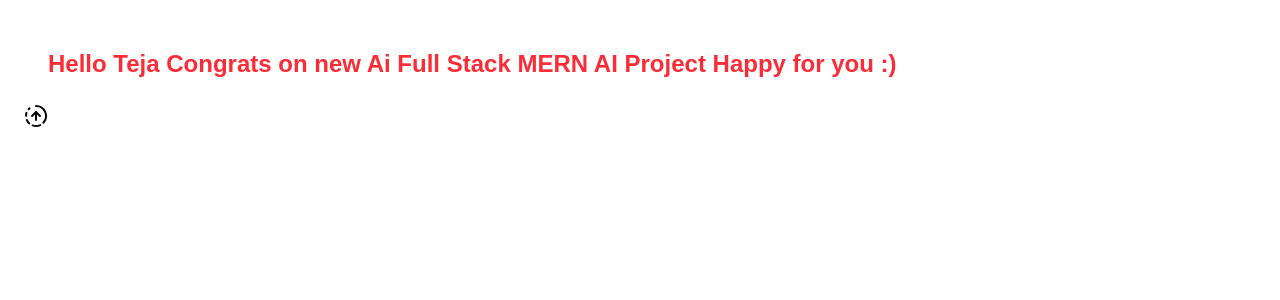
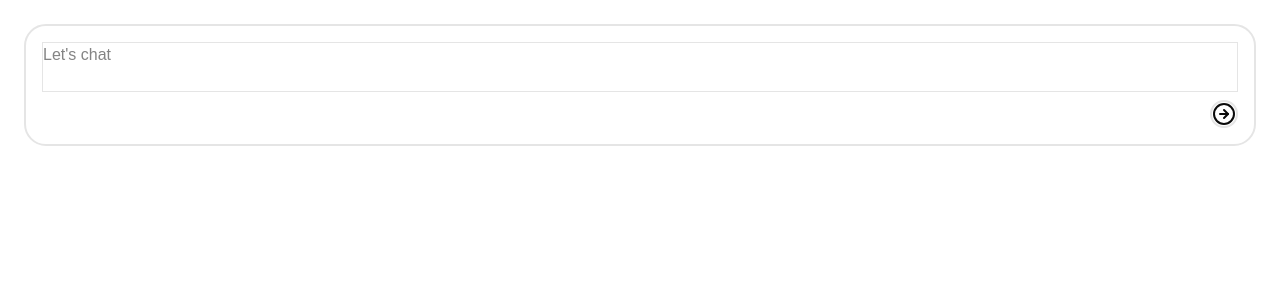
Before and after one commit to teja205101/MERN-AI-APP, a React (Vite) app in the folder packages/client/: page / in a window 1280 px wide. Shown: the top 300 px of the page. Built offline with nearby package versions, Linux system fonts and the light colour scheme.

Commit message:
connecting backend and frontend:)

```diff
--- a/package.json
+++ b/package.json
@@ -11,9 +11,11 @@
     "prepare": "husky"
   },
   "dependencies": {
+    "axios": "^1.15.2",
     "bun-plugin-tailwind": "^0.1.2",
     "react": "^19",
     "react-dom": "^19",
+    "react-hook-form": "^7.73.1",
     "tailwindcss": "^4.1.11",
     "uuid": "^13.0.0",
     "zod": "^4.3.6"
--- a/packages/client/src/App.tsx
+++ b/packages/client/src/App.tsx
@@ -1,16 +1,9 @@
-// import './index.css';
-// import { Button } from "@/components/ui/button"
-import { CircleFadingArrowUpIcon } from 'lucide-react';
+import { ChatBot } from './components/ui/chatBot';
 
 function App() {
    return (
       <div className="p-6">
-         <p className="text-2xl font-bold text-red-500 p-6">
-            Hello Teja Congrats on new Ai Full Stack MERN AI Project Happy for
-            you :)
-         </p>
-         {/* <Button variant="outline">Button</Button> */}
-         <CircleFadingArrowUpIcon />
+         <ChatBot />
       </div>
    );
 }
--- /dev/null
+++ b/packages/client/src/components/ui/chatBot.tsx
@@ -0,0 +1,55 @@
+import { CircleArrowRight } from 'lucide-react';
+import { useForm } from 'react-hook-form';
+import axios from 'axios';
+import { useRef } from 'react';
+import type { KeyboardEvent } from 'react';
+
+type FormData = {
+   prompt: string;
+};
+
+export const ChatBot = () => {
+   const conversationId = useRef(crypto.randomUUID());
+   const { register, handleSubmit, reset, formState } = useForm<FormData>();
+
+   const onSubmit = async ({ prompt }: FormData) => {
+      reset();
+
+      const { data } = await axios.post('/api/chat', {
+         prompt,
+         conversationId: conversationId.current,
+      });
+
+      console.log(data);
+   };
+
+   const onKeyDown = (e: KeyboardEvent<HTMLFormElement>) => {
+      if (e.key === 'Enter' && !e.shiftKey) {
+         e.preventDefault();
+         handleSubmit(onSubmit)();
+      }
+   };
+
+   return (
+      <form
+         onSubmit={handleSubmit(onSubmit)}
+         onKeyDown={onKeyDown}
+         className="flex flex-col gap-2 items-end border-2 p-4 rounded-3xl"
+      >
+         <textarea
+            {...register('prompt', {
+               required: true,
+               validate: (data) => data.trim().length > 0,
+            })}
+            className="w-full border focus:outline-0 resize-none"
+            placeholder="Let's chat"
+         />
+         <button
+            disabled={!formState.isValid}
+            className="border-2 rounded-full"
+         >
+            <CircleArrowRight />
+         </button>
+      </form>
+   );
+};
--- a/packages/client/vite.config.ts
+++ b/packages/client/vite.config.ts
@@ -6,6 +6,14 @@
 // https://vite.dev/config/
 export default defineConfig({
    plugins: [react(), tailwindcss()],
+   server: {
+      proxy: {
+         '/api': {
+            target: 'http://localhost:3000',
+            changeOrigin: true,
+         },
+      },
+   },
    resolve: {
       alias: {
          '@': path.resolve(__dirname, './src'),
```
Also changed, not shown: 2 other files (tests, documents, lock files or other folders).
